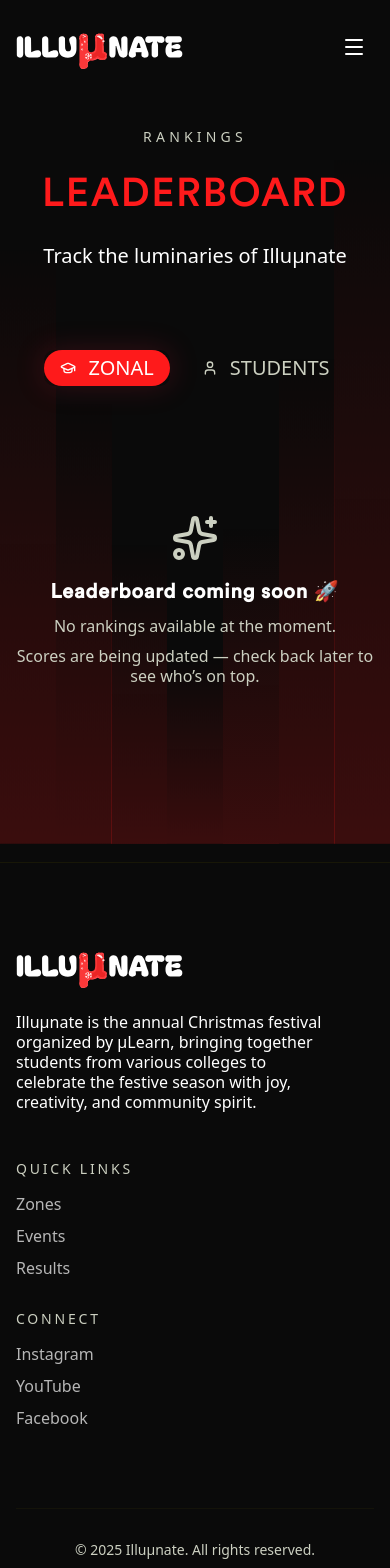
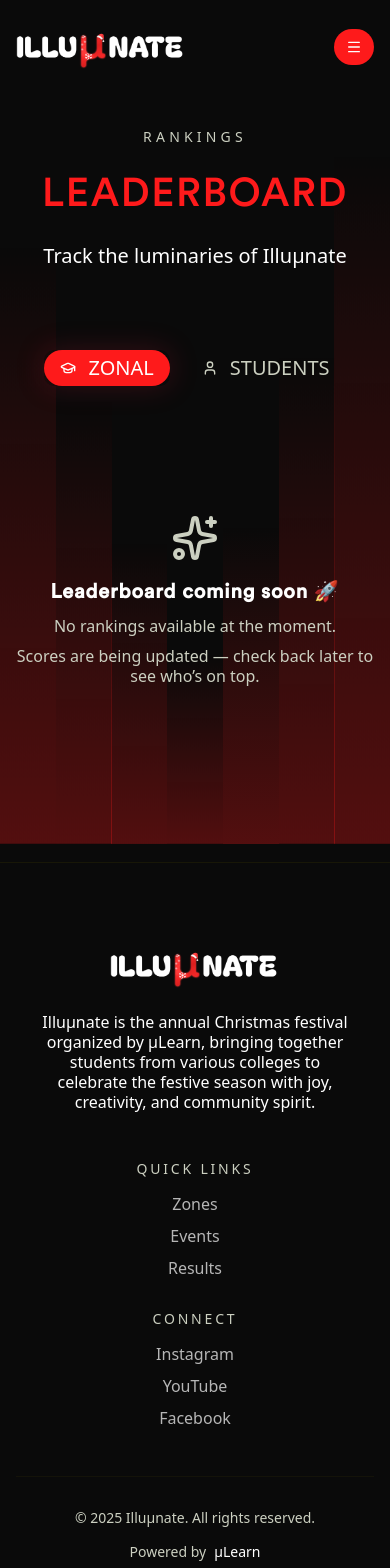
Before and after one commit to alvin-dennis/Illumunate, a Next.js app: page /leaderboard in a window 390 px wide. Shown: the top 1568 px of the page. Built offline with nearby package versions, Linux system fonts and the light colour scheme.

Commit message:
feat: ui and performance improvements to the website

```diff
--- a/src/app/(home)/_components/Concept.tsx
+++ b/src/app/(home)/_components/Concept.tsx
@@ -36,7 +36,7 @@
                     {concept.number}
                   </span>
                 </div>
-                <h3 className="text-3xl md:text-4xl mb-4 transition-all duration-500">
+                <h3 className="text-2xl md:text-4xl mb-4 transition-all duration-500">
                   {concept.title}
                 </h3>
                 <p className="text-sm">
--- a/src/app/(home)/_components/Hero.tsx
+++ b/src/app/(home)/_components/Hero.tsx
@@ -51,7 +51,7 @@
 
           <MotionDiv variants={fadeInUp} className="flex justify-center mb-8">
             <Image
-              src="/logo.svg"
+              src="/logo.png"
               alt="Illumunate Logo"
               width={800}
               height={650}
--- a/src/app/(home)/_components/Zones.tsx
+++ b/src/app/(home)/_components/Zones.tsx
@@ -10,7 +10,7 @@
   const [hoveredZone, setHoveredZone] = useState<string | null>(null);
 
   return (
-    <section className="relative py-40 overflow-hidden">
+    <section className="relative py-30 overflow-hidden">
       <MotionDiv
         className="absolute top-1/2 left-1/2 -translate-x-1/2 -translate-y-1/2 w-[600px] h-[600px] rounded-full blur-[200px] transition-opacity duration-700"
         animate={{
--- a/src/app/(home)/page.tsx
+++ b/src/app/(home)/page.tsx
@@ -1,15 +1,17 @@
+import dynamic from 'next/dynamic';
 import Hero from '@/app/(home)/_components/Hero';
-import Concept from '@/app/(home)/_components/Concept';
-import Zones from '@/app/(home)/_components/Zones';
-import CTA from '@/app/(home)/_components/CTA';
+
+const Concept = dynamic(() => import('@/app/(home)/_components/Concept'));
+const Zones = dynamic(() => import('@/app/(home)/_components/Zones'));
+const CTA = dynamic(() => import('@/app/(home)/_components/CTA'));
 
 export default function Home() {
   return (
-    <div className="min-h-screen">
+    <main className="min-h-screen">
       <Hero />
       <Concept />
       <Zones />
       <CTA />
-    </div>
+    </main>
   );
-};
+}
--- a/src/app/layout.tsx
+++ b/src/app/layout.tsx
@@ -15,8 +15,7 @@
   title: "Illuµnate — µLearn",
   description:
     "Celebrate the festive spirit with Illuµnate, the Christmas festival conducted by µLearn. Join exciting events, explore creative zones, and enjoy fun competitions across colleges!",
-  authors: [{ name: "µLearn", url: "https://illumunate.mulearn.org/" }],
-  metadataBase: new URL("https://illumunate.mulearn.org/"),
+  authors: [{ name: "µLearn" }],
   openGraph: {
     title: "Illuµnate — µLearn",
     description:
@@ -26,22 +25,16 @@
     type: "website",
     images: [
       {
-        url: "/logo.svg",
+        url: "/logo.png",
         alt: "Illuµnate — µLearn",
       },
     ],
   },
-  twitter: {
-    card: "summary_large_image",
-    title: "Illuµnate — µLearn",
-    description:
-      "Celebrate the festive spirit with Illuµnate, the Christmas festival conducted by µLearn.",
-    images: ["/logo.svg"],
+  icons: {
+    icon: "/logo.png",
+    shortcut: "/logo.png",
   },
-  icons: {
-    icon: "/logo.svg",
-    shortcut: "/logo.svg",
-  },
+  metadataBase: new URL("https://illumunate.mulearn.org/"),
 };
 
 const circe = localFont({
--- a/src/components/Footer.tsx
+++ b/src/components/Footer.tsx
@@ -7,39 +7,39 @@
   return (
     <footer className="relative py-20 border-t border-border/30">
       <div className="container mx-auto px-4">
-        <div className="max-w-6xl mx-auto">
-          <div className="flex flex-col md:flex-row justify-between items-start gap-12 mb-20">
-            <div>
+        <div className="mx-auto flex flex-col items-center gap-12">
+          <div className="flex flex-col md:flex-row justify-between items-center md:items-start gap-12 w-full">
+            <div className="text-center md:text-left">
               <Link href="/" className="block mb-6">
                 <MotionDiv whileHover={{ scale: 1.03 }}>
                   <Image
-                    src="/logo.svg"
+                    src="/logo.png"
                     alt="Illumunate Logo"
                     width={170}
                     height={170}
                     preload
-                    className="h-auto"
+                    className="h-auto mx-auto md:mx-0"
                   />
                 </MotionDiv>
               </Link>
-              <p className="text-sm max-w-xs">
+              <p className="text-sm max-w-xs mx-auto md:mx-0">
                 Illuµnate is the annual Christmas festival organized by µLearn,
                 bringing together students from various colleges to celebrate the
                 festive season with joy, creativity, and community spirit.
               </p>
             </div>
 
-            <div className="flex flex-col md:flex-row gap-8 md:gap-16">
+            <div className="flex flex-col md:flex-row gap-8 md:gap-16 text-center md:text-left">
               <div>
-                <span className="text-xs tracking-[0.2em] uppercase text-muted-foreground  block mb-4">
+                <span className="text-xs tracking-[0.2em] uppercase text-muted-foreground block mb-4">
                   Quick Links
                 </span>
-                <div className="flex flex-col gap-3">
+                <div className="flex flex-col gap-3 items-center md:items-start">
                   {links.map((link) => (
                     <Link
                       key={link.path}
                       href={link.path}
-                      className="text-foreground/70 hover:text-foreground transition-colors text-sm "
+                      className="text-foreground/70 hover:text-foreground transition-colors text-sm"
                     >
                       {link.name}
                     </Link>
@@ -51,7 +51,7 @@
                 <span className="text-xs tracking-[0.2em] uppercase text-muted-foreground block mb-4">
                   Connect
                 </span>
-                <div className="flex flex-col gap-3">
+                <div className="flex flex-col gap-3 items-center md:items-start">
                   {socials.map((social) => (
                     <Link
                       key={social.name}
@@ -63,17 +63,15 @@
                       {social.name}
                     </Link>
                   ))}
-
                 </div>
               </div>
             </div>
           </div>
-
-          <div className="flex flex-col md:flex-row justify-between items-center gap-4 pt-8 border-t border-border/20">
+          <div className="flex flex-col md:flex-row justify-center md:justify-between items-center md:items-center gap-4 pt-8 border-t border-border/20 text-center md:text-left w-full">
             <span className="text-xs text-muted-foreground">
               © 2025 Illuµnate. All rights reserved.
             </span>
-            <div className="flex items-center gap-2">
+            <div className="flex items-center gap-2 justify-center md:justify-end">
               <span className="text-xs text-muted-foreground">Powered by</span>
               <Link
                 href="https://mulearn.org"
@@ -83,11 +81,11 @@
               >
                 μLearn
               </Link>
-
             </div>
           </div>
+
         </div>
       </div>
     </footer>
   );
-};
+}
--- a/src/components/Loader.tsx
+++ b/src/components/Loader.tsx
@@ -6,12 +6,13 @@
             <div className="p-4 shadow-lg flex items-center justify-center animate-pulse transition-all ease-out">
                 <div className="relative">
                     <Image
-                        src="/logo.svg"
+                        src="/logo.png"
                         alt="Illumunate Logo"
                         width={170}
                         height={170}
                         preload
                         className="h-auto"
+                        priority
                     />
                 </div>
             </div>
--- a/src/components/Navbar.tsx
+++ b/src/components/Navbar.tsx
@@ -42,12 +42,13 @@
           <Link href="/" className="relative z-10">
             <MotionDiv whileHover={{ scale: 1.03 }}>
               <Image
-                src="/logo.svg"
+                src="/logo.png"
                 alt="Illumunate Logo"
                 width={170}
                 height={170}
-                preload
                 className="h-auto"
+                priority
+                fetchPriority="high"
               />
             </MotionDiv>
           </Link>
@@ -89,16 +90,17 @@
             </Link>
           </MotionDiv>
 
-          <button
+          <Button
+            variant={"default"}
             onClick={() => setIsMobileMenuOpen(!isMobileMenuOpen)}
             className="md:hidden p-2 relative z-10"
           >
             {isMobileMenuOpen ? (
-              <X className="w-6 h-6" />
+              <X className="w-8 h-8" />
             ) : (
-              <Menu className="w-6 h-6" />
+              <Menu className="w-8 h-8" />
             )}
-          </button>
+          </Button>
         </div>
 
         <AnimatePresence>
--- a/src/components/ui/background.tsx
+++ b/src/components/ui/background.tsx
@@ -63,7 +63,7 @@
                                     animationDelay: `${index * 0.1}s`,
                                     outline: '1px solid rgba(0, 0, 0, 0)',
                                     boxSizing: 'border-box',
-                                    opacity: 0.2,
+                                    opacity: 0.3,
                                     // @ts-ignore
                                     '--initial-scale': height / 100,
                                 }}
```
Also changed, not shown: public/logo.png (added), public/logo.svg (deleted).
